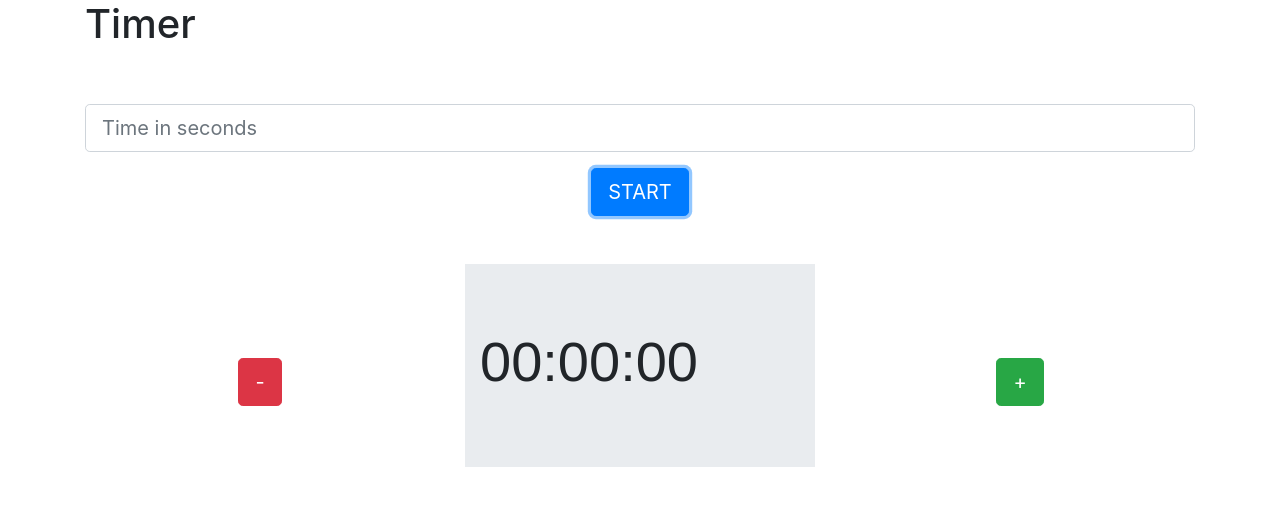
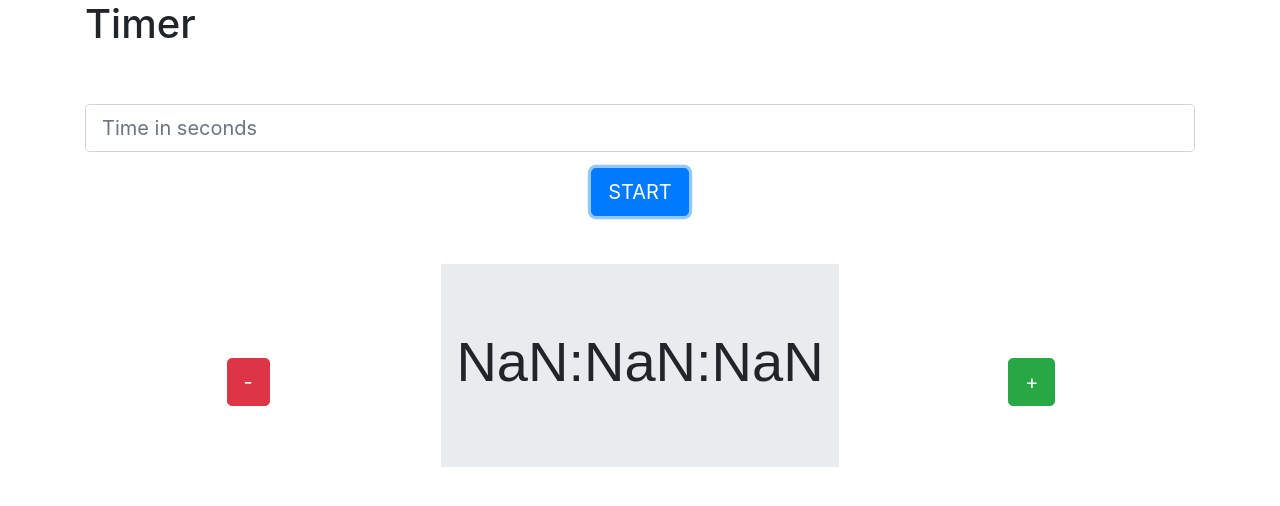
Before and after one commit to bcbrian/simple-timer, a website: page index.html in a window 1280 px wide. Both pictures are taken after a click on the button "START". Drawn offline with nearby package versions, Linux system fonts and the light colour scheme; a web font is replaced by a local one.

Commit message:
the time partially works

```diff
--- a/index.html
+++ b/index.html
@@ -29,6 +29,7 @@
       <div class="row mt-5">
         <div class="col">
           <input
+            id="user-time-in-seconds"
             class="form-control form-control-lg"
             type="text"
             placeholder="Time in seconds"
@@ -55,7 +56,7 @@
         <div class="col">
           <div class="jumbotron jumbotron-fluid">
             <div class="container">
-              <h1 id="clock" class="display-4 clock">00:00:00</h1>
+              <h1 id="clock" class="display-4 clock text-center">00:00:00</h1>
             </div>
           </div>
         </div>
--- a/script.js
+++ b/script.js
@@ -1,8 +1,21 @@
 function timer() {
-  const timerEl = document.getElementById("clock");
+  const defaultTime = 300;
+  const clockEl = document.getElementById("clock");
+  const userEl = document.getElementById("user-time-in-seconds");
+  let savedValue = localStorage.getItem("time");
+  let time = 0;
+  if (savedValue) {
+    time = savedValue;
+  } else {
+    time = defaultTime;
+  }
+  let myInterval = null;
 
   document.getElementById("start-button").addEventListener("click", function() {
-    console.log("star wars clicked");
+    const userInput = parseInt(userEl.value, 10);
+    time = userInput;
+    startTimer();
+    console.log("star wars clicked", userEl.value);
   });
 
   document.getElementById("minus-button").addEventListener("click", function() {
@@ -13,10 +26,14 @@ function timer() {
     console.log("plus was clicked");
   });
 
-  const defaultTime = 300;
-  let time = defaultTime;
-  let myInterval = setInterval(function() {
+  function startTimer() {
+    if (myInterval) {
+      clearInterval(myInterval);
+      myInterval = null;
+    }
+    myInterval = setInterval(function() {
       time = time - 1;
+      localStorage.setItem("time", time);
 
       let hours = Math.floor(time / 60 / 60);
       let minutes = Math.floor(time / 60) % 60;
@@ -32,11 +49,13 @@ function timer() {
         seconds = "0" + seconds;
       }
 
-    console.log(hours + ":" + minutes + ":" + seconds); // 00:00:00
+      clockEl.innerHTML = hours + ":" + minutes + ":" + seconds;
 
       if (time <= 0) {
         clearInterval(myInterval);
       }
     }, 1000);
   }
+  startTimer();
+}
 timer();
```
Lines whose indentation alone changed are shown as unchanged.
